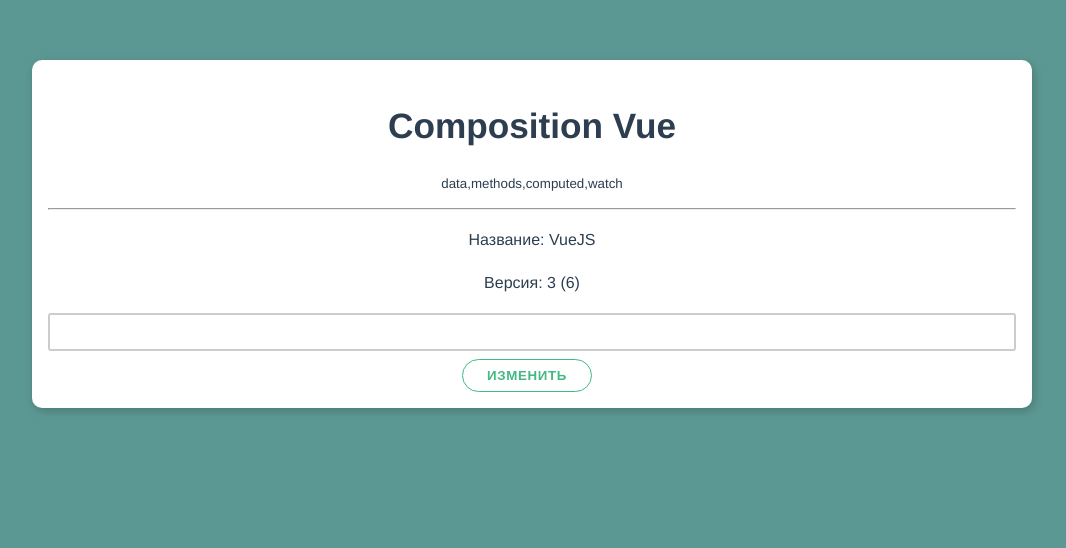
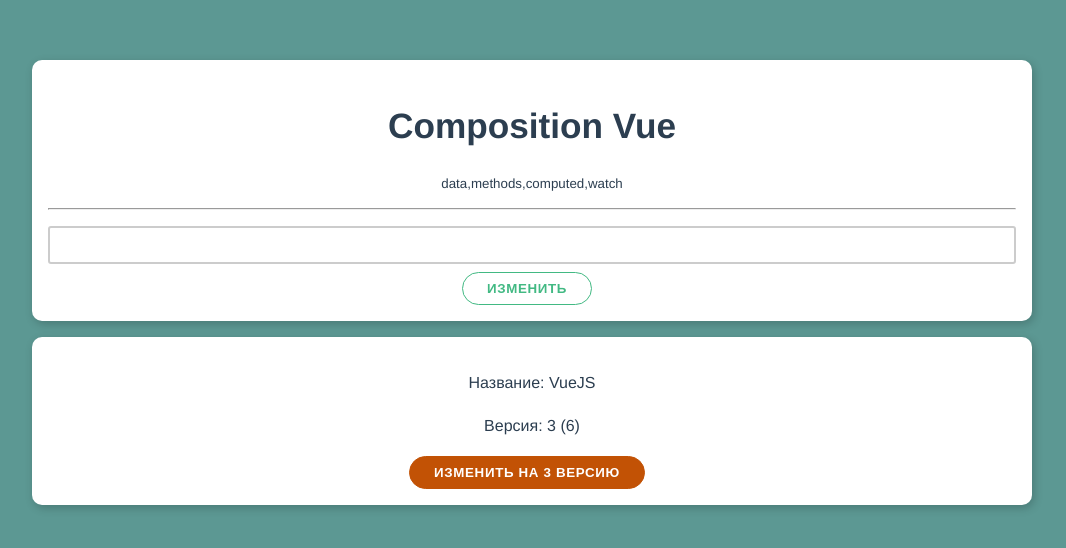
Before and after one commit to KostinKD/trainingvue, a Vue app: page / in a window 1280 px wide. Shown: the top 548 px of the page, without its empty margins (108-1174 px from the left). Built offline with nearby package versions, Linux system fonts and the light colour scheme.

Commit message:
hooks and emits

```diff
--- a/src/App.vue
+++ b/src/App.vue
@@ -4,9 +4,6 @@
       <h1>Composition Vue</h1>
       <small>data,methods,computed,watch</small>
       <hr>
-      <p>Название: <strong>{{name}}</strong></p>
-      <p>Версия: <strong>{{version}} ({{doubleVersion}})</strong></p>
-
       <div class="form-control">
 <!--        <input type="text" ref="textInput">-->
         <input type="text" v-model="firstName">
@@ -14,14 +11,22 @@
 
       <button class="btn" @click="change">Изменить</button>
     </div>
+    <Frameworkinfo @change-version="changeVersion" @change-ver="changever" class="test-from-app">
+      <template #footer><p>Footer</p></template>
+    </Frameworkinfo>
+
   </div>
 </template>
 
 <script>
-import {ref,reactive, toRefs, isRef, isReactive, computed, watch} from 'vue'
+import {ref,reactive, toRefs, isRef, isReactive, computed, watch, provide,onBeforeMount,onMounted,onBeforeUpdate,onUpdated,onBeforeUnmount,onUnmounted} from 'vue'
+import Frameworkinfo from "@/components/Frameworkinfo";
 
 export default {
   name: 'App',
+  components: {
+    Frameworkinfo
+  },
   // setup заменяет data,methods,computed,watch
   setup(){
 
@@ -37,22 +42,33 @@
     })
 
 
+    // const doubleVersion = computed(() => {
+    //   return version.value * 2
+    // })
 
-    const doubleVersion = computed(() => {
-      return version.value * 2
+    console.log('created')
+    onBeforeMount(()=>{
+      console.log('beforeMount')
+    })
+    onMounted(()=>{
+      console.log('mounted')
+    })
+    onBeforeUpdate(()=>{
+      console.log('beforeupdate')
+    })
+    onUpdated(()=>{
+      console.log('update')
+    })
+    onBeforeUnmount(()=>{
+      console.log('beforeunmount')
+    })
+    onUnmounted(()=>{
+      console.log('unmount')
     })
 
-    watch([doubleVersion, name],(newValues, oldValues) => {
-      console.log('new', newValues[0])
-      console.log('new nm', newValues[1])
-      console.log('old', oldValues[0])
-      console.log('old nm', oldValues[1])
-    })
-
-    console.log(isRef())
     function changeInfo(){
       name.value = 'works'
-      version.value = 4
+      version.value = 42
       console.log(textInput.value.value)
       //REF
       // framework.value.name = 'It works'
@@ -64,23 +80,35 @@
       // console.log(framework.value.name)
       // console.log(framework.value.version)
     }
+
+    function changeVersion(num){
+      version.value = num
+    }
+
+    function changever(num){
+      version.value = num
+    }
+
+    provide('name', name)
+    provide('version', version)
+
+
     return {
 
         //ПОЛУЧАЕМ ЗНАЧЕНИЕ -> PROXY -> ВЫВОД и при измнении мы изменяем только прокси, но не значения в экспорте
-        name: name,
-        version: version,
+        // name,
+        // version,
 
       // ...toRefs(framework),
       framework: framework,
       change: changeInfo,
-      doubleVersion,
-      textInput,
-      firstName
+      changeVersion: changeVersion,
+      // doubleVersion,
+      // textInput,
+      firstName,
+      changever: changever
     }
 
-
-  },
-  components: {
 
   },
 
--- /dev/null
+++ b/src/components/Frameworkinfo.vue
@@ -0,0 +1,49 @@
+<template>
+  <div class="card">
+    <p>Название: <strong>{{name}}</strong></p>
+    <p>Версия: <strong>{{version}} ({{doubleVersion}})</strong></p>
+
+
+    <button class="btn warning" @click="changeBack">Изменить на 3 версию</button>
+
+  </div>
+</template>
+
+<script>
+
+import {computed, inject} from "vue";
+
+export default {
+  // props: ['name', 'version'],
+  emits: ['change-ver'],
+
+  setup(props, context){
+
+    function change(){
+      // logic
+      context.emit('change-ver', 3)
+    }
+
+
+    let version = inject('version')
+
+    return {
+      name: inject('name'),
+      version: version,
+      changeBack: change,
+      doubleVersion: computed(() => version.value  * 2)
+    }
+  }
+}
+  //OPTIONS API
+//   computed: {
+//   //   doubleVersion(){
+//   //     return this.version * 2
+//   //   }
+//   // }
+// }
+</script>
+
+<style scoped>
+
+</style>
```
